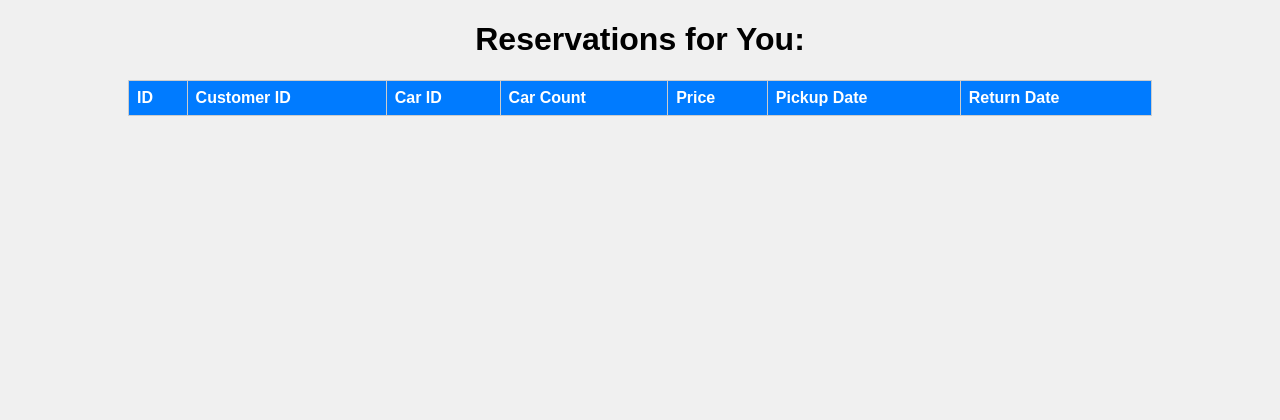
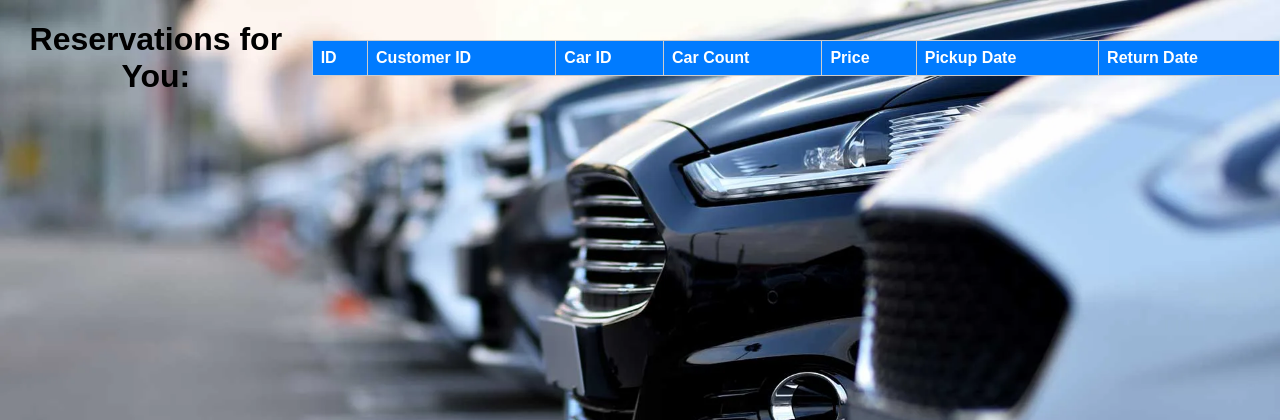
Before and after one commit to Lakshmeesh02/Car-rental-management-system, a Flask app: page /company/bookings/1 in a window 1280 px wide. Shown: the top 420 px of the page. Run offline with Flask 3, Linux system fonts and the light colour scheme; data that the repository does not hold is empty.

Commit message:
changed design and fixed common bugs

```diff
--- a/templates/askcreduser.html
+++ b/templates/askcreduser.html
@@ -4,18 +4,16 @@
     </head>
     <body>
 
-
-
         <div class="wrapper">
             <form action="/askcred/user" method="post">
                 <h2>Login</h2>
                 <div class="input-field">
                     <input type="text" id="username" name="username" required>
-                    <label for="">Username</label>
+                    <label for="username">Username</label>
                 </div>
                 <div class="input-field">
                     <input type="text" id="password" name="password" required>
-                    <label for="">Password</label>
+                    <label for="password">Password</label>
                 </div>
                 <button type="submit">Login</button>
             </form>
--- a/templates/companybookings.html
+++ b/templates/companybookings.html
@@ -4,7 +4,13 @@
     <title>Bookings for you {{ company_id }}</title>
     <style>
         body {
+            background: url("/static/background.jpeg");
+            background-size: cover;
+            background-repeat: no-repeat;
             font-family: Arial, sans-serif;
+            display: flex;
+            justify-content: center;
+            align-items: center;
             background-color: #f0f0f0;
             margin: 0;
             padding: 0;
--- a/templates/companyhome.html
+++ b/templates/companyhome.html
@@ -22,6 +22,7 @@
             <button type="submit">Submit</button>
             <a href="{{ url_for('company_cars', company_id=company_id) }}">View your collection</a>
             <a href="{{ url_for('bookings', company_id=company_id) }}">View reservations for your company</a>
+            <a href="{{ url_for('companystats', companyname=companyname, company_id=company_id) }}">View statistics</a>
             <a href="/">Logout</a>
         </form>
     </div>
--- a/templates/who.html
+++ b/templates/who.html
@@ -19,7 +19,6 @@
 </html>
 
 <style>
-    /* Reset default margin, padding, and box-sizing */
 * {
     margin: 0;
     padding: 0;
@@ -27,7 +26,6 @@
     font-family: Arial, sans-serif;
 }
 
-/* Apply background image or color as needed */
 body {
     background: url("/static/background.jpeg") no-repeat center center fixed; /* Background image */
     background-size: cover;
```
Also changed, not shown: templates/askcredcompany.html (+5 -6 lines).
